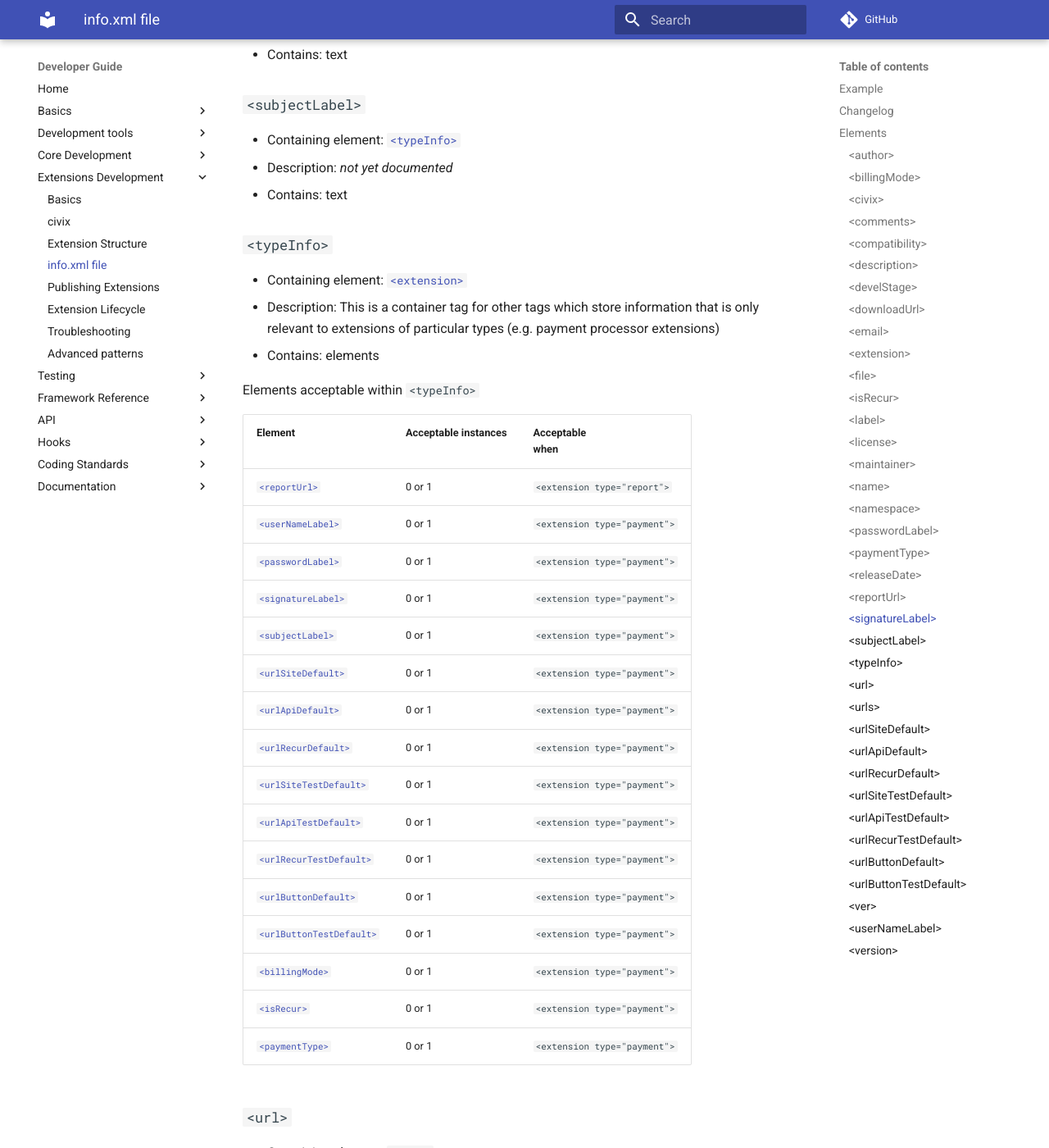
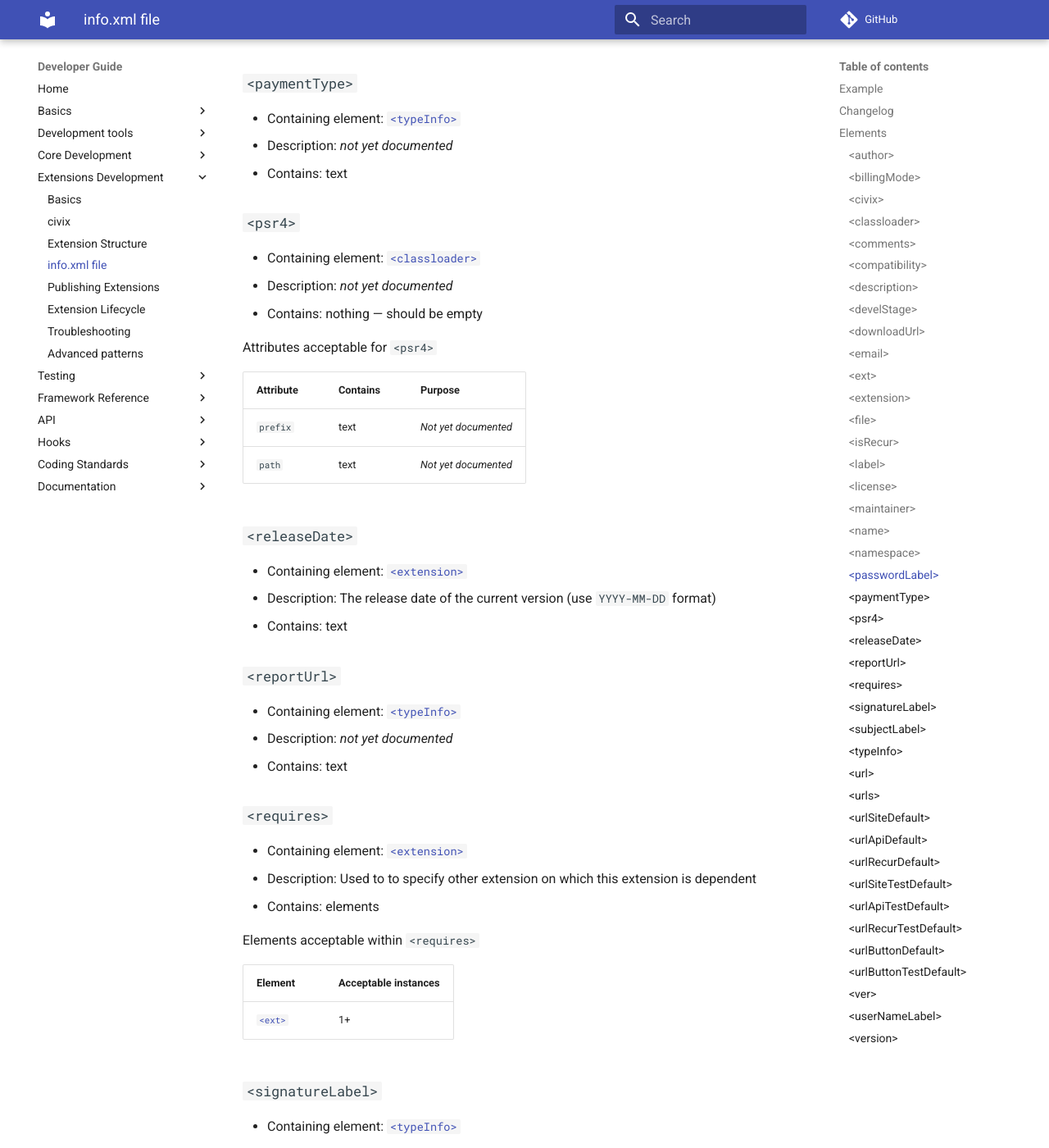
Before and after one commit to civicrm/civicrm-dev-docs, an MkDocs documentation site: the page built from docs/extensions/info-xml.md, in a window 1280 px wide and 1400 px high, scrolled down 7600 px. Shown: the whole window at 82% size. Built offline with MkDocs 1.6.1 and Material for MkDocs 9.7.7, drawn with Linux system fonts in a browser that asks for light colours; comment, search, counter and statistics services are not loaded; old or Windows-style settings are respelled for this version of MkDocs; some of the changed text lies outside the part shown.

Commit message:
Document more tags in info.xml
- `<classloader>`
- `<psr4>`
- `<requires>`
- `<ext>`

I don't know what these do, so I just added them with "not yet
documented"

```diff
--- a/docs/extensions/info-xml.md
+++ b/docs/extensions/info-xml.md
@@ -78,6 +78,18 @@ Elements acceptable within `<civix>`
 | -- | -- |
 | [`<namespace>`](#namespace) | 1 |
 
+### `<classloader>` {:#classloader}
+
+* Containing element: [`<extension>`](#extension)
+* Description: *not yet documented*
+* Contains: elements
+
+Elements acceptable within `<classloader>`
+
+| Element | Acceptable instances |
+| -- | -- |
+| [`<psr4>`](#psr4) | ? |
+
 ### `<comments>` {:#comments}
 
 * Containing element: [`<extension>`](#extension)
@@ -127,6 +139,13 @@ Elements acceptable within `<compatibility>`
 * Description: The maintainer's email address
 * Contains: text
 
+### `<ext>` {:#ext}
+
+* Containing element: [`<requires>`](#requires)
+* Description: Specifies the unique name of one extension on which this extension is dependent.
+* Contains: text
+* Example: `org.civicrm.shoreditch`
+
 ### `<extension>` {:#extension}
 
 * Containing element: None. This is the root element of `info.xml`.
@@ -145,6 +164,7 @@ Elements acceptable within `<extension>`
 | Element | Acceptable instances | Acceptable<br>when |
 | -- | -- | -- |
 | [`<civix>`](#civix) | 0 or 1 |  |
+| [`<classloader>`](#classloader) | 0 or 1 |  |
 | [`<compatibility>`](#compatibility) | 1 |  |
 | [`<comments>`](#comments) | 0 or 1 |  |
 | [`<description>`](#description) | 1 |  |
@@ -156,6 +176,7 @@ Elements acceptable within `<extension>`
 | [`<maintainer>`](#maintainer) | 1 |  |
 | [`<name>`](#name)| 1 |  |
 | [`<releaseDate>`](#releaseDate) | 1 |  |
+| [`<requires>`](#requires) | 0 or 1 |  |
 | [`<typeInfo>`](#typeInfo) | 0 or 1 |  |
 | [`<urls>`](#urls) | 1 |  |
 | [`<version>`](#version) | 1 |  |
@@ -226,6 +247,20 @@ Elements acceptable within `<maintainer>`
 * Description: *not yet documented*
 * Contains: text
 
+### `<psr4>` {:#psr4}
+
+* Containing element: [`<classloader>`](#classloader)
+* Description: *not yet documented*
+* Contains: nothing &mdash; should be empty
+
+Attributes acceptable for `<psr4>`
+
+| Attribute | Contains |  Purpose |
+| -- | -- | -- |
+| `prefix` | text | *Not yet documented* |
+| `path` | text | *Not yet documented* |
+
+
 ### `<releaseDate>` {:#releaseDate}
 
 * Containing element: [`<extension>`](#extension)
@@ -237,6 +272,18 @@ Elements acceptable within `<maintainer>`
 * Containing element: [`<typeInfo>`](#typeInfo)
 * Description: *not yet documented*
 * Contains: text
+
+### `<requires>` {:#requires}
+
+* Containing element: [`<extension>`](#extension)
+* Description: Used to to specify other extension on which this extension is dependent
+* Contains: elements
+
+Elements acceptable within `<requires>`
+
+| Element | Acceptable instances |
+| -- | -- |
+| [`<ext>`](#ext) | 1+ |
 
 ### `<signatureLabel>` {:#signatureLabel}
 
```
